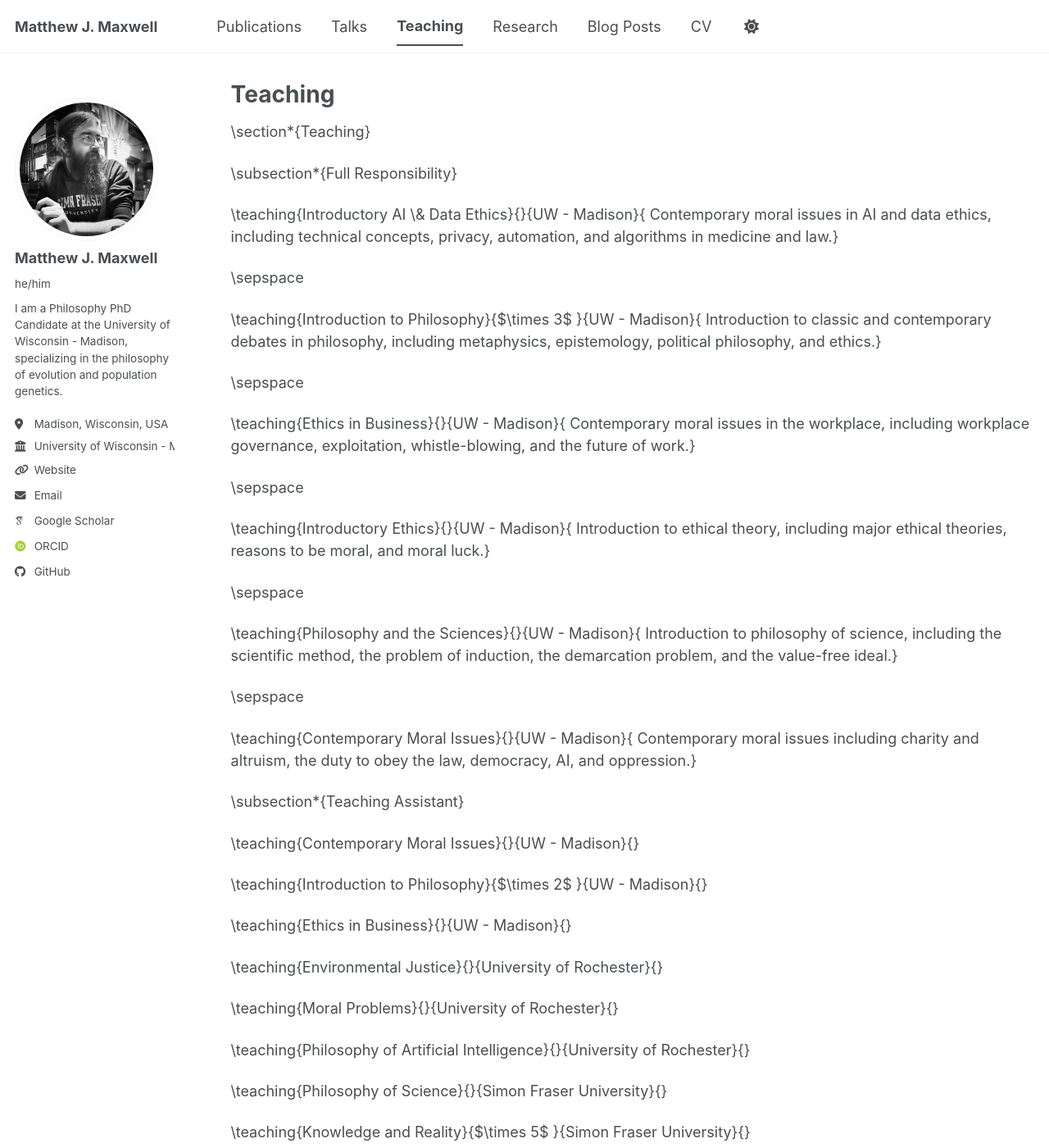
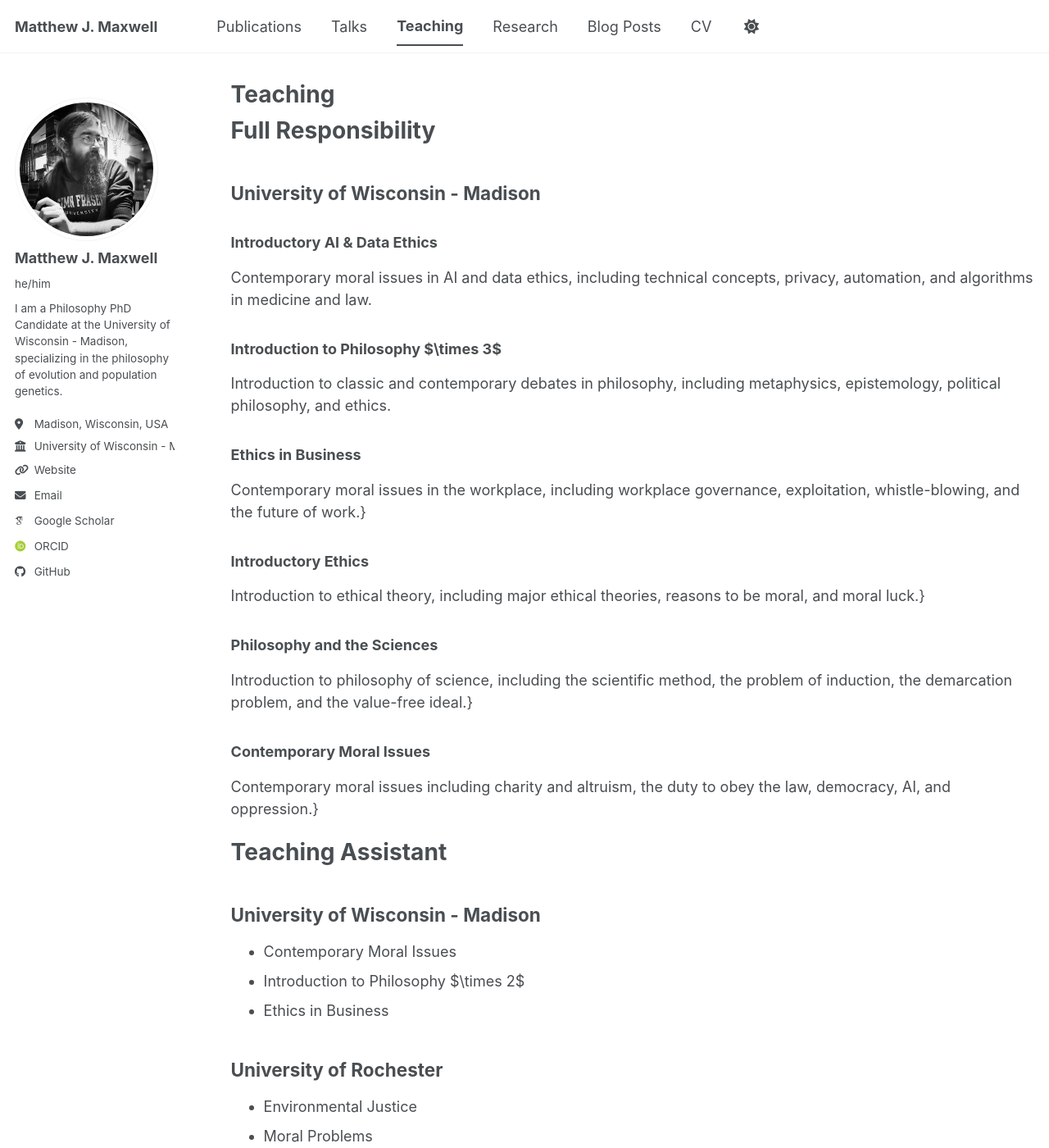
Before and after one commit to mattjmaxwell/mattjmaxwell.github.io, a Jekyll site: the page built from _pages/teaching.md, in a window 1280 px wide and 1400 px high. Shown: the whole window at 82% size. Built offline with Jekyll 4.4.1, drawn with Linux system fonts in a browser that asks for light colours; some web fonts are replaced; a script bundle is joined from its source files by our own code; library files that are not in the unit come from our copies; some of the changed text lies outside the part shown.

Commit message:
Update teaching.md

```diff
--- a/_pages/teaching.md
+++ b/_pages/teaching.md
@@ -5,54 +5,50 @@ permalink: /teaching/
 author_profile: true
 ---
 
-\section*{Teaching}
+# Full Responsibility
 
-\subsection*{Full Responsibility}
+## University of Wisconsin - Madison
 
-\teaching{Introductory AI \& Data Ethics}{}{UW - Madison}{
-	Contemporary moral issues in AI and data ethics, including technical concepts, privacy, automation, and algorithms in medicine and law.}
+### Introductory AI & Data Ethics
 
-\sepspace
+Contemporary moral issues in AI and data ethics, including technical concepts, privacy, automation, and algorithms in medicine and law.
 
-\teaching{Introduction to Philosophy}{$\times 3$ }{UW - Madison}{
-	Introduction to classic and contemporary debates in philosophy, including metaphysics, epistemology, political philosophy, and ethics.}
+### Introduction to Philosophy $\times 3$
 
-\sepspace
+Introduction to classic and contemporary debates in philosophy, including metaphysics, epistemology, political philosophy, and ethics.
 
-\teaching{Ethics in Business}{}{UW - Madison}{
-	Contemporary moral issues in the workplace, including workplace governance, exploitation, whistle-blowing, and the future of work.}
+### Ethics in Business
 
-\sepspace
+Contemporary moral issues in the workplace, including workplace governance, exploitation, whistle-blowing, and the future of work.}
 
-\teaching{Introductory Ethics}{}{UW - Madison}{
-	Introduction to ethical theory, including major ethical theories, reasons to be moral, and moral luck.}
+### Introductory Ethics
 
-\sepspace
+Introduction to ethical theory, including major ethical theories, reasons to be moral, and moral luck.}
 
-\teaching{Philosophy and the Sciences}{}{UW - Madison}{
-	Introduction to philosophy of science, including the scientific method, the problem of induction, the demarcation problem, and the value-free ideal.}
+### Philosophy and the Sciences
 
-\sepspace
+Introduction to philosophy of science, including the scientific method, the problem of induction, the demarcation problem, and the value-free ideal.}
 
-\teaching{Contemporary Moral Issues}{}{UW - Madison}{
-	Contemporary moral issues including charity and altruism, the duty to obey the law, democracy, AI, and oppression.}
+### Contemporary Moral Issues
 
-\subsection*{Teaching Assistant}
+Contemporary moral issues including charity and altruism, the duty to obey the law, democracy, AI, and oppression.}
 
-\teaching{Contemporary Moral Issues}{}{UW - Madison}{}
+# Teaching Assistant
 
-\teaching{Introduction to Philosophy}{$\times 2$ }{UW - Madison}{}
+## University of Wisconsin - Madison
 
-\teaching{Ethics in Business}{}{UW - Madison}{}
+- Contemporary Moral Issues
+- Introduction to Philosophy $\times 2$
+- Ethics in Business
 
-\teaching{Environmental Justice}{}{University of Rochester}{}
+## University of Rochester
 
-\teaching{Moral Problems}{}{University of Rochester}{}
+- Environmental Justice
+- Moral Problems
+- Philosophy of Artificial Intelligence
 
-\teaching{Philosophy of Artificial Intelligence}{}{University of Rochester}{}
+## Simon Fraser University
 
-\teaching{Philosophy of Science}{}{Simon Fraser University}{}
-
-\teaching{Knowledge and Reality}{$\times 5$ }{Simon Fraser University}{}
-
-\teaching{Moral Problems}{$\times 2$ }{Simon Fraser University}{}
+- Philosophy of Science
+- Knowledge and Reality $\times 5$
+- Moral Problems $\times 2$
```
